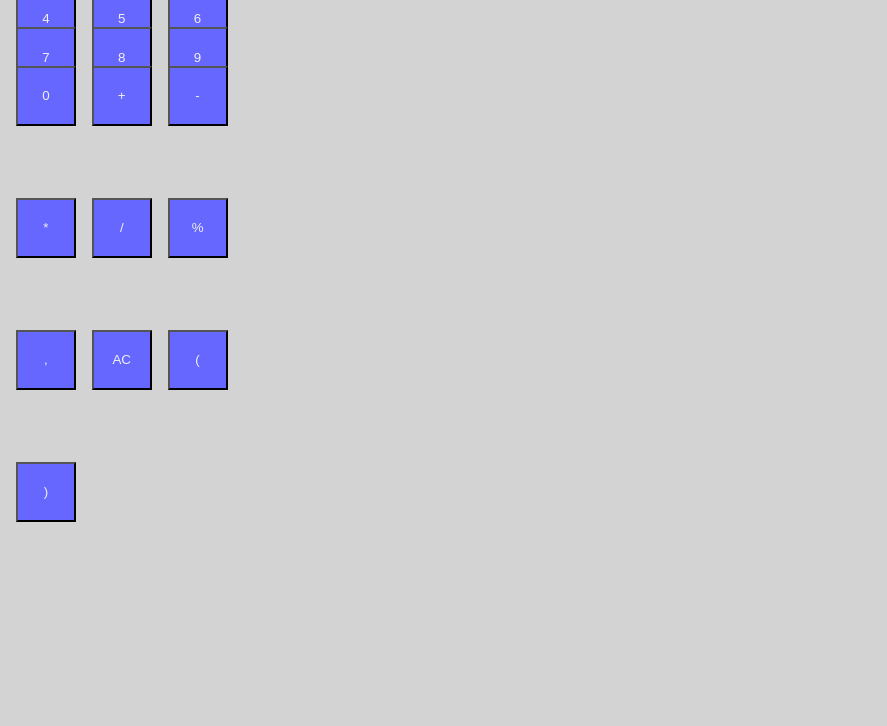
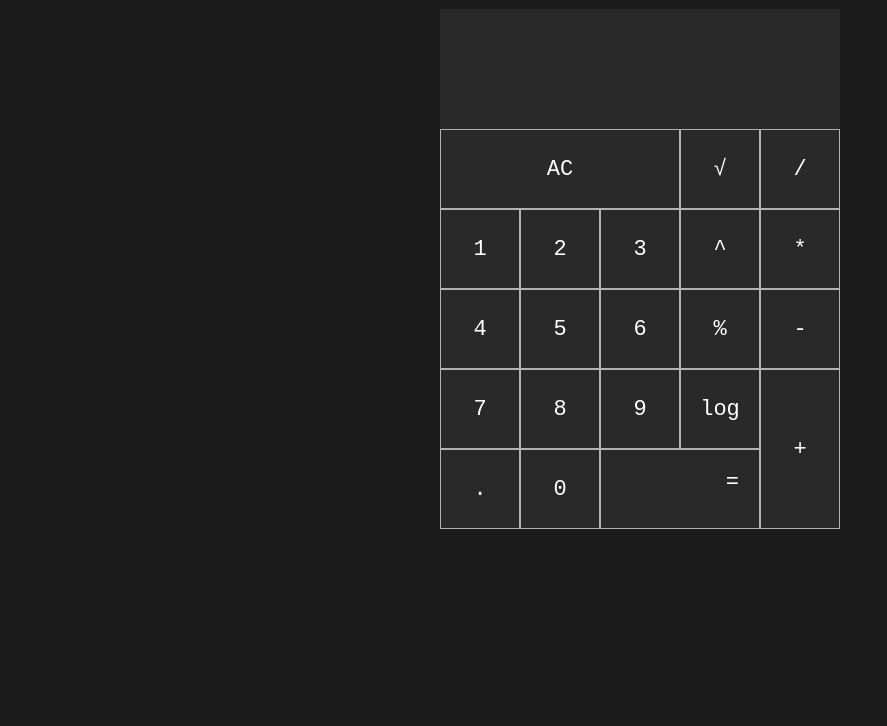
Before and after one commit to LukaszMackowiak/kalkulator, a plain HTML site: page index.html in a window 1280 px wide. Shown: the part 74-800 px from the top of the page, without its empty margins (0-887 px from the left). Drawn offline with Linux system fonts and the light colour scheme.

Commit message:
Add files via upload

```diff
--- a/index.html
+++ b/index.html
@@ -7,110 +7,42 @@
     <meta name="viewport" content="width=device-width, initial-scale=1.0">
     <title>Kalkulator</title>
     <link rel="stylesheet" href="main.css" />
+    <script src="main.js" defer></script>
 </head>
+<body>
+    <header>
+        <h1>Kalkulator</h1>
+    </header>
+    <div class="kalkulator">
+        <div class="wynik">
+            <div class="poprzednie"></div>
+            <div class="aktualne"></div>
 
-<header>
+        </div>
 
-</header>
+        <button class="wyczysc kol3">AC</button>
+        <button class="znak">√</button>
+        <button class="znak">/</button>
+        <button class="liczba">1</button>
+        <button class="liczba">2</button>
+        <button class="liczba">3</button>
+        <button class="znak">^</button>
+        <button class="znak">*</button>
+        <button class="liczba">4</button>
+        <button class="liczba">5</button>
+        <button class="liczba">6</button>
+        <button class="znak">%</button>
+        <button class="znak">-</button>
+        <button class="liczba">7</button>
+        <button class="liczba">8</button>
+        <button class="liczba">9</button>
+        <button class="znak">log</button>
+        <button class="znak row2">+</button>
+        <button class="liczba">.</button>
+        <button class="liczba">0</button>
+        <button class="wynik kol2">=</button>
+    </div>
 
-<body>
-    <div>
-        <p>
-            <button id="liczba1">
-                1
-            </button>
-        </p>
-        <p>
-            <button id="liczba2">
-                2
-            </button>
-        </p>
-        <p>
-            <button id="liczba3">
-                3
-            </button>
-        </p>
-        <p>
-            <button id="liczba4">
-                4
-            </button>
-        </p>
-        <p>
-            <button id="liczba5">
-                5
-            </button>
-        </p>
-        <p>
-            <button id="liczba6">
-                6
-            </button>
-        </p>
-        <p>
-            <button id="liczba7">
-                7
-            </button>
-        </p>
-        <p>
-            <button id="liczba8">
-                8
-            </button>
-        </p>
-        <p>
-            <button id="liczba9">
-                9
-            </button>
-        </p>
-        <p>
-            <button id="liczba0">
-                0
-            </button>
-        </p>
-        <p>
-            <button id="dodawanie">
-                +
-            </button>
-        </p>
-        <p>
-            <button id="odejmowanie">
-                -
-            </button>
-        </p>
-        <p>
-            <button id="mnożenie">
-                *
-            </button>
-        </p>
-        <p>
-            <button id="dzielenie">
-                /
-            </button>
-        </p>
-        <p>
-            <button id="procent">
-                %
-            </button>
-        </p>
-        <p>
-            <button id="przecinek">
-                ,
-            </button>
-        </p>
-        <p>
-            <button id="AC">
-                AC
-            </button>
-        </p>
-        <p>
-            <button id="nawias1">
-                (
-            </button>
-        </p>
-        <p>
-            <button id="nawias2">
-                )
-            </button>
-        </p>
-    </div>
 </body>
 
 </html>
--- a/main.css
+++ b/main.css
@@ -1,22 +1,68 @@
-div {
-  display: grid;
-  grid-template-columns: 6% 6% 6%;
-  grid-template-rows: 6% 6% 6%;
+button {
+  box-sizing: border-box;
+  font-family:'Courier New', Courier, monospace;
+  font-size: 22px;
+  font-weight: 500;
+  color: white;
+  cursor: pointer;
+  border: 1px solid #b1b1b1;
+  background-color: #292929;
+  outline: none;
+}
+
+header {
+  font-family:'Courier New', Courier, monospace;
+  color: white;
   text-align: center;
 }
 
 body {
-  text-align: center;
-  background-color: rgb(211, 211, 211);
+  padding: 0;
+  margin: 0;
+  background-color: #1b1b1b;
 }
 
-button {
-  background-color: rgb(101, 103, 255);
-  color: rgb(241, 241, 241);
-  height: 60px;
-  width: 60px;
+.kalkulator {
+  margin: 25px;
+  display: grid;
+  justify-content: center;
+  align-content: center;
+  grid-template-columns: repeat(5, 80px);
+  grid-template-rows: minmax(120px, auto) repeat(5, 80px);
+  min-height: 70%;
 }
 
-header {
-  height: 10%;
+.wynik {
+  grid-column: 1 / -1;
+  background-color: #292929;
+  display: flex;
+  flex-direction: column;
+  align-items: flex-end;
+  justify-content: space-between;
+  color: white;
+  padding: 20px;
+  word-wrap: break-word;
+  word-break: break-all;
 }
+
+.poprzednie {
+  font-size: 16px;
+  font-weight: 400;
+  color: #fcfcfc;
+}
+
+.aktualne {
+  font-size: 30px;
+}
+
+.kol3 {
+  grid-column: span 3;
+}
+
+.row2 {
+  grid-row: span 2;
+}
+
+.kol2 {
+  grid-column: span 2;
+}
--- /dev/null
+++ b/main.js
@@ -0,0 +1,112 @@
+const display = document.querySelector('#display');
+const btns = document.querySelectorAll('button');
+
+const digits = ['0','1','2','3','4','5','6','7','8','9','.'];
+const operations = ['+','-','*','/'];
+
+let num1 = '';
+let num2 = '';
+let oper = '';
+
+for (let i=0; i < btns.length; i++){
+    btns[i].addEventListener('click', function(){
+        if(digits.includes(btns[i].value)){
+            num1 += btns[i].value
+            display.value = num1
+        }
+        if(num1 = 0){
+
+        }
+    })
+}
+
+const nums = ['0','1','2','3','4','5','6','7','8','9','.'];
+const btns = document.querySelector('button');
+
+for(let i; i < btns.length; i++){
+    btns[i].addEventListener('click', function(){
+        SignV(btns[i].value)
+    })
+}
+
+
+
+
+
+
+
+
+
+
+
+
+
+
+
+/* const liczby = document.querySelector(".liczba");
+const znaki = document.querySelector(".znak");
+const czyszczenie = document.querySelector(".wyczysc");
+const poprzedniWynik = document.querySelector(".poprzednie");
+const aktualnyWynik = document.querySelector(".aktualne");
+
+let aktualneDzial = "";
+let poprzednieDzial = "";
+let operacja = undefined;
+
+const oblicz = () => {
+  let dzialanie;
+  if (!poprzednieDzial || !aktualneDzial) {
+    return;
+  }
+};
+
+const poprzednie = parseFloat(poprzednieDzial);
+const aktualne = parseFloat(aktualneDzial);
+
+if (isNaN(poprzednie) || isNaN(aktualne)) {
+  return;
+}
+
+const wyczyscWynik = () => {
+    aktualneDzial = ''
+    poprzednieDzial = ''
+    operacja = undefined
+}
+
+switch (operacja) {
+  case "+":
+    dzialanie = poprzednie + aktualne;
+    break;
+  case "-":
+    dzialanie = poprzednie - aktualne;
+    break;
+  case "*":
+    dzialanie = poprzednie * aktualne;
+    break;
+  case "/":
+    if ((aktualne = 0)) {
+        wyczyscWynik()
+        return;
+    }
+    dzialanie = poprzednie / aktualne;
+        break;
+    case "√":
+        break;
+    case "%":
+        dzialanie = aktualne / poprzednie * 100;
+        break;
+    case "log":
+        break;
+    case "^":
+        break;
+    default:
+        return;
+
+
+}
+
+aktualneDzial = dzialanie
+operacja = undefined
+poprzednieDzial = ''
+
+const wyborZnaku */
```
